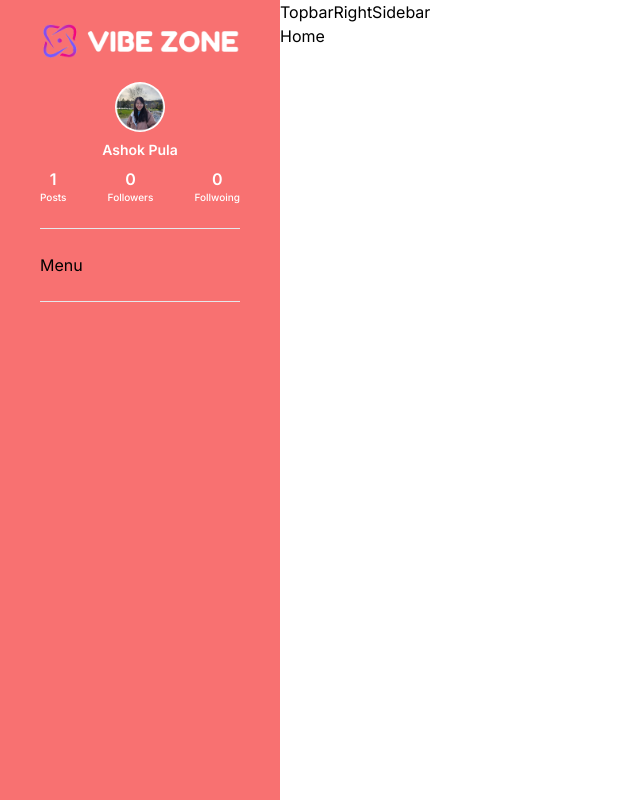
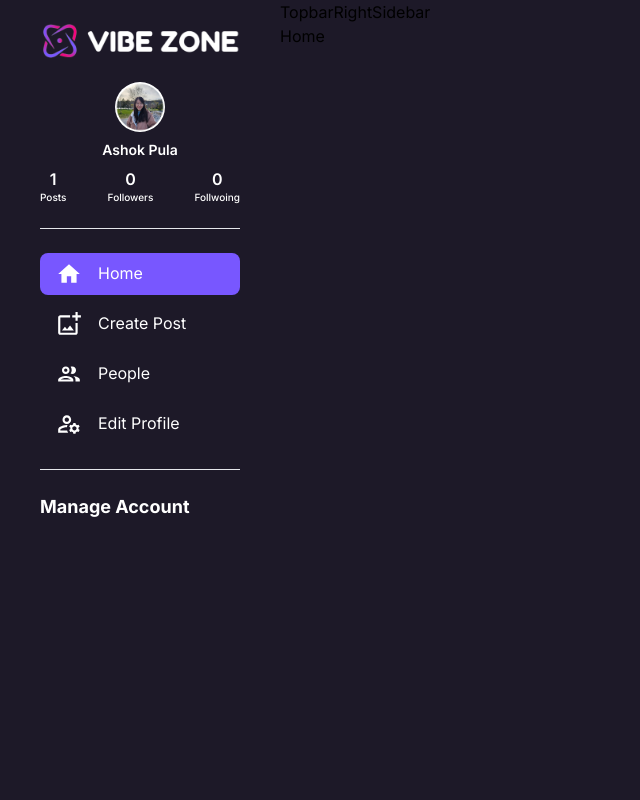
Before and after one commit to pula-ashok/vibezone-clerk, a Next.js app: page / in a window 1280 px wide. Shown: the whole page, without its empty margins (0-640 px from the left). Built offline with nearby package versions, Linux system fonts and the light colour scheme; no server answers.

Commit message:
completed the leftsidebar page

```diff
--- a/src/app/(root)/layout.jsx
+++ b/src/app/(root)/layout.jsx
@@ -16,7 +16,7 @@ export default function RootLayout({ children }) {
   return (
     <ClerkProvider>
     <html lang="en">
-      <body className={`${inter.className}`}>
+      <body className={`${inter.className} bg-purple-2`}>
         <main className="flex flex-row">
           <LeftSidebar/>
           <MainContainer>
--- a/src/components/layout/LeftSidebar.jsx
+++ b/src/components/layout/LeftSidebar.jsx
@@ -2,10 +2,12 @@ import Image from 'next/image'
 import Link from 'next/link'
 import React from 'react'
 import Menu from './Menu'
+import { SignedIn, SignOutButton, UserButton } from '@clerk/nextjs'
+import { Logout } from '@mui/icons-material'
 
 const LeftSidebar = () => {
   return (
-    <div className='flex flex-col gap-6 overflow-auto h-screen bg-red-400 left-0 top-0 sticky px-10 py-6 max-md:hidden custom-scrollbar'>
+    <div className='flex flex-col gap-6 overflow-auto h-screen  left-0 top-0 sticky px-10 py-6 max-md:hidden custom-scrollbar'>
       <Link href={"/"}><Image src={'/assets/logo.png'} alt='logo' width={200} height={200}/></Link>
       <div className='flex flex-col gap-2'>
         <div className='flex flex-col gap-2 items-center text-light-1'>
@@ -30,6 +32,18 @@ const LeftSidebar = () => {
       <hr />
       <Menu/>
       <hr/>
+      <div className='flex gap-4 items-center'>
+        <UserButton afterSignOutUrl="/"/>
+        <p className='text-light-1 text-body-bold'>Manage Account</p>
+      </div>
+      <SignedIn>
+        <SignOutButton>
+          <div className='flex cursor-pointer gap-4 items-center'>
+          <Logout sx={{color:'white',fontSize:'32px'}}/>
+          <p className='text-body-bold text-light-1 '>Logout</p>
+          </div>
+        </SignOutButton>
+      </SignedIn>
     </div>
   )
 }
--- a/src/components/layout/Menu.jsx
+++ b/src/components/layout/Menu.jsx
@@ -1,8 +1,22 @@
+'use client'
+import { sidebarLinks } from '@constants'
+import Link from 'next/link'
+import { usePathname } from 'next/navigation'
 import React from 'react'
 
 const Menu = () => {
+  const pathname=usePathname()
   return (
-    <div>Menu</div>
+    <div className='flex flex-col gap-2'>
+      {
+        sidebarLinks.map(link=>{
+          const isActive=pathname===link.route
+          return(
+            <Link href={link.route} className={`flex gap-4 justify-start py-2 px-4 rounded-lg ${isActive && 'bg-purple-1'}`}>{link.icon} <p className='text-light-1'>{link.label}</p></Link>
+          )
+        })
+      }
+    </div>
   )
 }
 
--- /dev/null
+++ b/src/constants/index.js
@@ -0,0 +1,8 @@
+import { AddPhotoAlternateOutlined, GroupOutlined, Home, ManageAccountsOutlined } from "@mui/icons-material";
+
+export const sidebarLinks=[
+    {icon:<Home sx={{color:'white',fontSize:'26px'}}/>,label:"Home",route:"/"},
+    {icon:<AddPhotoAlternateOutlined sx={{color:'white',fontSize:'26px'}}/>,label:"Create Post",route:"/create-post"},
+    {icon:<GroupOutlined sx={{color:'white',fontSize:'26px'}}/>,label:'People',route:"/people"},
+    {icon:<ManageAccountsOutlined sx={{color:'white',fontSize:'26px'}}/>,label:'Edit Profile',route:"/edit-profile"}
+]
```
Also changed, not shown: src/middleware.js (renamed from middleware.js).
